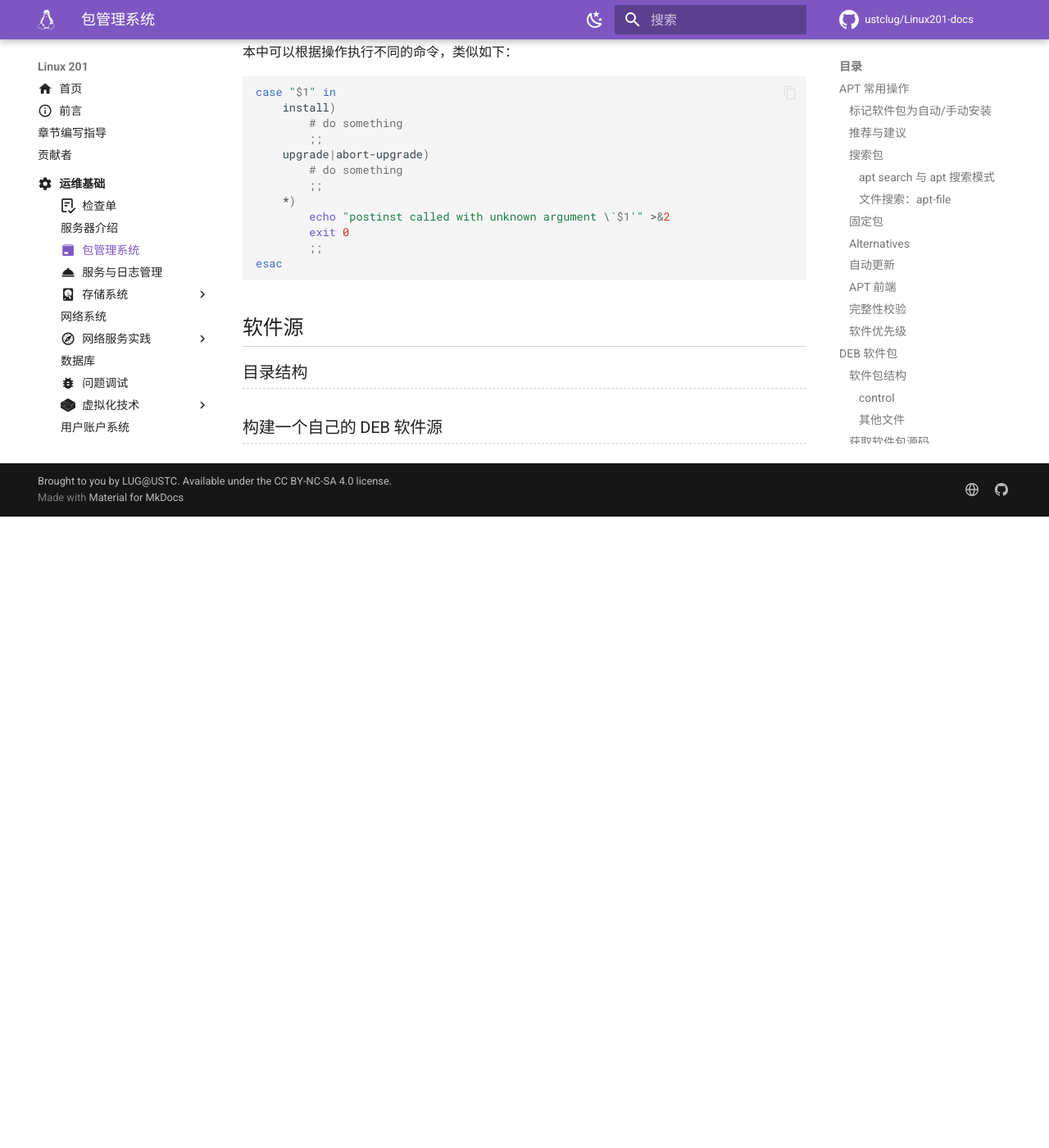
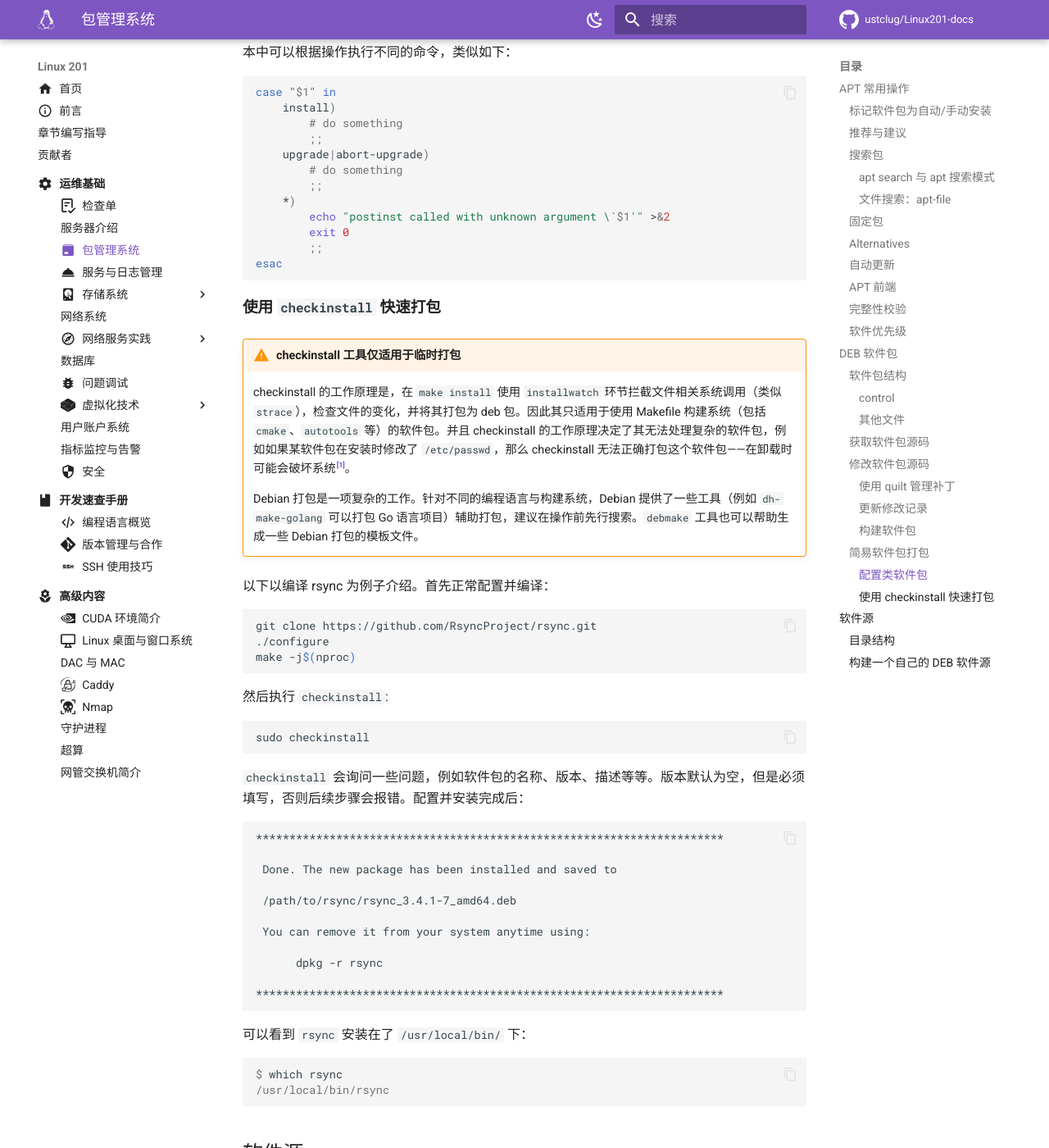
Before and after one commit to ustclug/Linux201-docs, an MkDocs documentation site: the page built from docs/ops/package.md, in a window 1280 px wide and 1400 px high, scrolled down 17951 px. Shown: the whole window at 82% size. Built offline with MkDocs 1.6.1 and Material for MkDocs 9.7.7, drawn with Linux system fonts in a browser that asks for light colours; comment, search, counter and statistics services are not loaded; before the commit the page ends 18581 px from its top, so only the background shows below that; some of the changed lines change nothing that is shown; some of the changed text lies outside the part shown.

Commit message:
ops/package: checkinstall

````diff
--- a/docs/ops/package.md
+++ b/docs/ops/package.md
@@ -763,39 +763,50 @@ case "$1" in
 esac
 ```
 
-<!-- 有时，默认的编译设置并不满足实际的需求，有时，我们需要一些软件包的更新版本，但是这些版本的依赖难以满足，这时，我们可能可以尝试自己编译一个包。
+#### 使用 `checkinstall` 快速打包 {#checkinstall}
 
-一般而言，使用 apt 可以获得一些软件包的源码。
+!!! warning "checkinstall 工具仅适用于临时打包"
 
-首先，添加源码源，添加方法参考 [Debian - USTC Mirror help](https://mirrors.ustc.edu.cn/help/debian.html#__tabbed_1_2)
+    checkinstall 的工作原理是，在 `make install` 使用 `installwatch` 环节拦截文件相关系统调用（类似 `strace`），检查文件的变化，并将其打包为 deb 包。因此其只适用于使用 Makefile 构建系统（包括 `cmake`、`autotools` 等）的软件包。并且 checkinstall 的工作原理决定了其无法处理复杂的软件包，例如如果某软件包在安装时修改了 `/etc/passwd`，那么 checkinstall 无法正确打包这个软件包——在卸载时可能会破坏系统[^debian-system]。
 
-通过 `apt source <package>` 获得源码。
+    Debian 打包是一项复杂的工作。针对不同的编程语言与构建系统，Debian 提供了一些工具（例如 `dh-make-golang` 可以打包 Go 语言项目）辅助打包，建议在操作前先行搜索。`debmake` 工具也可以帮助生成一些 Debian 打包的模板文件。
 
-源码将被在当前文件夹下载并解压。
+以下以编译 rsync 为例子介绍。首先正常配置并编译：
 
-### 修改源码
-
-对源码进行简单的修改，你可以修改编译选项以开启额外功能。
-
-如果额外功能需要更多依赖，需要修改下载的 `.dsc` 文件与 `source/debian/control`，添加对应的依赖。
-
-在源码目录下使用
-
-```sh
-dch --local +<changed_proc>
+```shell
+git clone https://github.com/RsyncProject/rsync.git
+./configure
+make -j$(nproc)
 ```
 
-来自动生成版本号并且修改 changelogs
+然后执行 `checkinstall`:
 
-### 编译修改后的源代码
-
-运行
-
-```sh
-dpkg-buildpackage -us -uc
+```shell
+sudo checkinstall
 ```
 
-以编译源代码并生成安装包。 -->
+`checkinstall` 会询问一些问题，例如软件包的名称、版本、描述等等。版本默认为空，但是必须填写，否则后续步骤会报错。配置并安装完成后：
+
+```shell
+**********************************************************************
+
+ Done. The new package has been installed and saved to
+
+ /path/to/rsync/rsync_3.4.1-7_amd64.deb
+
+ You can remove it from your system anytime using:
+
+      dpkg -r rsync
+
+**********************************************************************
+```
+
+可以看到 `rsync` 安装在了 `/usr/local/bin/` 下：
+
+```console
+$ which rsync
+/usr/local/bin/rsync
+```
 
 ## 软件源 {#repo}
 
@@ -803,167 +814,6 @@ dpkg-buildpackage -us -uc
 
 ### 构建一个自己的 DEB 软件源
 
-<!-- 可参考 https://github.com/USTC-vlab/deb -->
+<!-- markdownlint-disable MD053 -->
 
-<!-- DEB 软件包的结构 -->
-<!-- 如何从已有的 DEB 源码包打自己的 patch 并重新打包 -->
-<!-- 如何为第三方软件打包 -->
-
-<!-- ------ -->
-<!-- 在 Linux 系统中往往有一些系统负责软件的安装，升级，卸载。这个系统被称作包管理器（Package Manager）。
-
-包管理器的范畴较广：管理系统的，比如 apt，zypper；管理环境的，比如 conda；管理语言包的，比如 pip，gem；有一些包管理器甚至是语言的“附属”，如 cargo
-
-本文将着重讲解 Debian 的包管理器。
-
-Debian 的包管理器是 APT（**A**dvanced **p**ackage **t**ool）& dpkg 其中，dpkg 负责中低层操作，包括.deb 包的安装，卸载，以及信息查询，dpkg 还可以检查依赖的安装情况。
-
-APT 主要功能是解析包的依赖信息，从线上（或线下）的软件仓库（repository）下载（离线下载）.deb 软件包，然后按照合理的顺序调用 `dpkg`，在必要时使用 `--force`。
-
-## dpkg 安装一个包（.deb）的过程
-
-!!! warning "请勿手动安装包"
-    在生产环境中，请使用 apt 安装 deb 包。本部分仅用于展示 dpkg 实际完成的工作。
-
-在这一段中，可以自己手操（其实建议不要）安装若干包，这里以 `apt-utils` 为例进行演示，这个包的依赖在 debian 环境中应当已经被配置完成。
-
-1. 准备工作：获得 `apt-utils` 的下载地址，并且在系统中下载。创建 /tmp/install-temp 文件夹。
-
-    ```bash
-    cd /tmp
-    mkdir install-temp
-    cd install-temp
-    wget http://ftp.cn.debian.org/debian/pool/main/a/apt/apt-utils_2.7.12_amd64.deb
-
-    # 可以观察包的内容
-    # dpkg -c apt-utils_2.7.12_amd64.deb
-    # apt-file list apt-utils # 这个命令位于 apt-file 包中
-    ```
-
-2. 解包
-
-    ```bash
-    ar -x apt-utils_2.7.12_amd64.deb
-
-    # 可以使用以下命令代替
-
-    dpkg-deb -R apt-utils_2.7.12_amd64.deb .
-
-    # 注意两者结果不同，可以尝试并且观察区别
-    ```
-
-3. 移动文件
-
-    将文件移动至其安装位置，该包结构十分简单，可以直接操作。
-
-    这个过程其实包含在解包中。
-
-    ```bash
-    sudo tar xpvf data.tar.xf --directory=/
-
-    # 或者......
-
-    sudo rsync -av usr /
-    ```
-
-4. 在 dpkg 的辅助文件中修改为已安装
-
-    复制 control.tar.xz 中的 control，并添加到/var/lib/dpkg/status 中的合适位置，添加 Status 行目
-
-    将 control.tar.xz 中的 md5sum 移动到/var/lib/dpkg/list/包名.md5sum
-
-    ```bash
-    tar tf /tmp/install-temp/data.tar.xz | sed -e 's/^.//' -e 's/^\/$/\/\./' > /var/lib/dpkg/list/包名.list
-    ```
-
-    这个包的结构十分简单，仅作参考用，大多数的包包含 preinst，postinst，conffiles，prerm，postrm 等附加属性，安装过程步骤比该例复杂很多，因此请慎重（不要）使用以上步骤！尽可能使用 dpkg 等工具进行包的操作。
-
-## 配置文件与辅助文件
-
-`dpkg` 的配置文件位于 `/etc/dpkg/`，辅助文件位于 `/var/lib/dpkg/`。
-
-APT 的配置文件位于 `/etc/apt`，辅助文件位于 `/var/lib/apt`。
-
-可以观察 `/var/lib/apt/lists` 中的文件作为参考
-
-TODO
-
-## 重要而不常见的功能
-
-TODO -->
-
-<!-- ### 理解 apt 基本目录结构
-
-apt 的工作依赖于一些文件，理解这些文件（与目录）的作用有助于更好的理解其工作原理。
-
-#### `/etc/apt/sources.list` 与 `/etc/apt/sources.list.d/`
-
-这些文件声明 apt 的软件源，在进行 `apt update` 这类操作时，会从这些软件源下载 metadata 并且进行缓存。
-
-这些 metadata 包括软件源里所有包的基本信息，例如包名称，每个包的依赖，推荐与建议包，开发者与维护者等等。
-
-#### `/etc/apt/apt.conf` 与 `/etc/apt/apt.conf.d/`
-
-这些文件是 apt（以及其拓展）使用的配置文件。
-
-对于 apt.conf.d 里面的文件，其优先级由字典序决定。一般在文件前添加数字代表优先级，数字更大者读取越靠后，因而优先级更高。
-apt.conf 最后被读取，拥有最高的优先级。
-
-#### `/var/lib/apt/lists`
-
-我们之前提到的 metadata 的储存位置。
-
-需要注意的是，metadata 不止和软件源包含什么有关。
-
-使用 apt-cache 工具查询相关信息。
-
-例子：
-
-使用 apt-cache 查看软件包相关 metadata
-
-```sh
-apt-cache show <name>
-```
-
-使用 apt-cache 查看软件包的依赖和反向依赖
-
-```sh
-apt-cache depends <name>
-apt-cache rdepends <name>
-```
-
-检查未被满足的依赖，用来修复一些依赖地狱问题
-
-```sh
-apt-cache unmet
-```
-
-#### `/var/lib/dpkg/available`
-
-dpkg 的数据库，结构与 apt 相似，在现在随着 dpkg 本身的使用逐渐减少，已经基本停止使用。
-
-#### `/var/lib/dpkg/status`
-
-dpkg 的状态列表，相较于纯粹的 metadata，其添加了优先级和状态，去除了校验值。
-
-一般这里包含安装结束的包与部分安装的包。
-
-#### `/var/lib/dpkg/info`
-
-所有包的管理相关信息，例如包内文件的 md5sum 值，库包的符号列表，安装和卸载时需要的额外操作等等。
-
-#### `/var/lib/apt/extended_states`
-
-记录已经安装的包的类型：自动安装或者手动安装的。
-
-一般而言列表中的包都是自动安装的。
-
-在进行 `apt autoremove` 时用于判定是否要卸载，如果一个包没有被其他手动安装的包（直接或间接）依赖并且是自动安装的，那么其会被移除。
-
-通过 `apt-mark auto <name>` 和 `apt-mark manual <name>` 进行修改。
-
-#### `/etc/apt/preferences` 与 `/etc/apt/preferences.d/`
-
-apt 优先级的配置文件
-
-apt 在遇到相同软件包时，会选择优先级最高的安装包进行安装。在拥有相同优先级的情况下，会选择最高版本安装。 -->
+[^debian-system]: <https://askubuntu.com/a/1138405>，引用自 *The Debian System: Concepts and Techniques* 一书。
````
